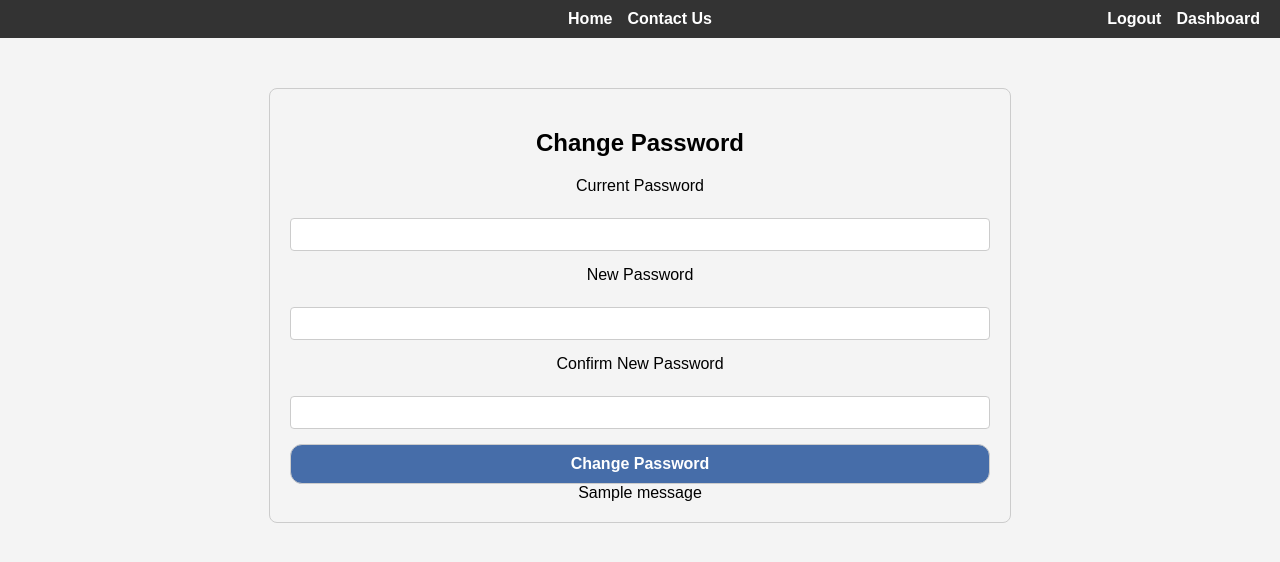
After one commit to Nicholasstrachan242/max-energy, a Flask app: page /auth/change-password in a window 1280 px wide. The commit adds this page. Shown: the top 562 px of the page. Run offline with Flask 3, Linux system fonts and the light colour scheme; a user stored in the database is signed in; tables that the repository leaves empty hold one stand-in row (values such as "Sample post"); one stand-in notice (Sample message) is shown; parts of the project's set-up code (start-up, migrations or seed data) failed here and were passed over; some libraries are stand-ins or nearby versions.

Commit message:
add password change feature. Cleanup html.

```diff
--- a/app/auth/auth.py
+++ b/app/auth/auth.py
@@ -3,13 +3,14 @@ from flask import Blueprint, redirect, render_template, request, session, url_fo
 from jinja2 import TemplateNotFound
 from werkzeug.security import check_password_hash, generate_password_hash
 from app.models import User
-from flask_login import login_user, logout_user, login_required
+from flask_login import login_user, logout_user, login_required, current_user
 from datetime import datetime, timezone
 from urllib.parse import urlparse, urljoin
 from app import db, limiter
-from app.auth.forms import LoginForm
+from app.auth.forms import LoginForm, ChangePasswordForm
 
 auth_bp = Blueprint('auth', __name__, url_prefix='/auth')
+# log in user
 @auth_bp.route('/login', methods=['GET', 'POST'])
 @limiter.limit("10 per minute")
 def login():
@@ -36,6 +37,7 @@ def login():
     except TemplateNotFound:
         abort(404)
 
+# log out user
 @auth_bp.route('/logout')
 @login_required
 def logout():
@@ -43,6 +45,25 @@ def logout():
     flash('You have been logged out successfully.', 'info')
     return redirect(url_for('auth.login'))
 
+# change password - Only allowed for logged in users and using existing password
+@auth_bp.route('/change-password', methods=['GET', 'POST'])
+@login_required
+def change_password():
+    form = ChangePasswordForm()
+    if form.validate_on_submit():
+        if not current_user.check_password(form.current_password.data):
+            flash('Current password is incorrect.', 'error')
+        elif form.new_password.data == form.current_password.data:
+            flash('New password must be different from current password.', 'error')
+        else:
+            current_user.set_password(form.new_password.data)
+            from app import db
+            db.session.commit()
+            flash('Your password has been changed successfully.', 'info')
+            return redirect(url_for('dashboard.dashboard_page'))
+    return render_template('change-password.html', form=form)
+
+
 # prevent attacks that redirect to external sites
 def is_safe_url(target):
     ref_url = urlparse(request.host_url)
--- a/app/auth/forms.py
+++ b/app/auth/forms.py
@@ -12,9 +12,29 @@
 
 from flask_wtf import FlaskForm
 from wtforms import StringField, PasswordField, SubmitField
-from wtforms.validators import DataRequired, Email
+from wtforms.validators import DataRequired, Email, EqualTo, Length, ValidationError
+import re
 
 class LoginForm(FlaskForm):
     email = StringField('Email', validators=[DataRequired(), Email()])
     password = PasswordField('Password', validators=[DataRequired()])
     submit = SubmitField('Log In')
+
+class ChangePasswordForm(FlaskForm):
+    current_password= PasswordField('Current Password', validators=[DataRequired()])
+    new_password = PasswordField('New Password', validators=[DataRequired()])
+    confirm_new_password = PasswordField('Confirm New Password', validators=[
+        DataRequired(),
+        EqualTo('new_password', message='Passwords must match.')])
+    submit = SubmitField('Change Password')
+
+    def validate_new_password(self, field):
+        password = field.data
+        if len(password) < 12:
+            raise ValidationError('Password must be at least 12 characters long.')
+        if not re.search(r'[A-Z]', password):
+            raise ValidationError('Password must contain at least one uppercase letter.')
+        if not re.search(r'\d', password):
+            raise ValidationError('Password must contain at least one number.')
+        if not re.search(r'[!@#$%^&*(),.?":{}|<>_\-\\/\[\]=+;~`]', password):
+            raise ValidationError('Password must contain at least one symbol.')
--- /dev/null
+++ b/app/static/change-password.css
@@ -0,0 +1,29 @@
+/* stylesheet for password change page. Repurposed and edited version of login.css */
+
+.password-form-container {
+  max-width: 700px;
+  margin: 50px auto;
+  padding: 20px;
+  border: 1px solid #ccc;
+  border-radius: 8px;
+  font-family: Arial;
+  text-align: flex-start;
+}
+
+.button {
+  background-color: #466da9;
+  width: 100%;
+  border-radius: 12px;
+  color: white;
+  padding: 10px 20px;
+  font-size: 16px;
+  font-weight: bold;
+  cursor: pointer;
+  transition: background-color 0.3s ease;
+  font-family: Arial;
+  text-decoration: none;
+}
+
+.form-group {
+  margin-bottom: 15px;
+}
--- a/app/static/styles.css
+++ b/app/static/styles.css
@@ -45,12 +45,6 @@ input {
   box-sizing: border-box;
 }
 
-.error-message {
-  color: red;
-  font-size: 16px;
-  margin-top: 10px;
-}
-
 /* Navigation bar styling */
 nav {
   background-color: #333;
@@ -87,6 +81,15 @@ nav a:hover {
 .flash.error {
   color: red;
   font-weight: bold;
+  margin-top: 15px;
+  margin-bottom: 15px;
+}
+
+/* error messages */
+.error-message {
+  color: red;
+  font-size: 16px;
+  margin-top: 15px;
   margin-bottom: 15px;
 }
 
--- a/app/templates/base.html
+++ b/app/templates/base.html
@@ -31,7 +31,8 @@
     </nav>
     {% endblock %}
 
-    {% block content %}{% endblock %}
+    {% block content %}
+    {% endblock %}
 </body>
 
 </html>
--- /dev/null
+++ b/app/templates/change-password.html
@@ -0,0 +1,50 @@
+<!-- page allows LOGGED IN users to change password using their current one -->
+<!DOCTYPE html>
+<html lang="en">
+{% extends "base.html" %}
+{% block extra_css %}
+<link rel="stylesheet" href="{{ url_for('static', filename='change-password.css') }}">
+{% endblock %}
+{% block title %}Change Password{% endblock %}
+
+
+{% block content %}
+<div class='password-form-container'>
+    <h2>Change Password</h2>
+    <form method="POST">
+        {{ form.hidden_tag() }}
+        <div class="form-group">
+            {{ form.current_password.label }}<br>
+            {{ form.current_password(size=32) }}
+        </div>
+        <div class="form-group">
+            {{ form.new_password.label }}<br>
+            {{ form.new_password(size=32) }}
+        </div>
+        <div class="form-group">
+            {{ form.confirm_new_password.label }}<br>
+            {{ form.confirm_new_password(size=32) }}
+        </div>
+        <div>
+            {{ form.submit(class="button") }}
+        </div>
+
+        <!-- Error block for field-specific errors -->
+        {% for field, errors in form.errors.items() %}
+        {% for error in errors %}
+        <p class="error-message">{{ error }}</p>
+        {% endfor %}
+        {% endfor %}
+
+        <!-- Error block for flash messages tied to routes-->
+        {% with messages = get_flashed_messages(with_categories=true) %}
+        {% if messages %}
+        {% for category, message in messages %}
+        <div class="flash {{ category }}">{{ message }}</div>
+        {% endfor %}
+        {% endif %}
+        {% endwith %}
+</div>
+{% endblock %}
+
+</html>
--- a/app/templates/contact.html
+++ b/app/templates/contact.html
@@ -1,5 +1,6 @@
 <!-- contact us page -->
-
+<!DOCTYPE html>
+<html lang="en">
 {% extends "base.html" %}
 {% block title %}Maxx Energy - Contact Us{% endblock %}
 {% block extra_css %}
@@ -57,3 +58,5 @@
     {% endif %}
 </form>
 {% endblock %}
+
+</html>
--- a/app/templates/index.html
+++ b/app/templates/index.html
@@ -2,7 +2,6 @@
 
 <!DOCTYPE html>
 <html lang="en">
-
 {% extends "base.html" %}
 {% block title %}Welcome to Maxx Energy{% endblock %}
 {% block extra_css %}
--- a/app/templates/login.html
+++ b/app/templates/login.html
@@ -2,7 +2,6 @@
 
 <!DOCTYPE html>
 <html lang="en">
-
 {% extends "base.html" %}
 {% block title %}Maxx Energy - Log In{% endblock %}
 {% block extra_css %}
```
Also changed, not shown: app/templates/dashboard.html (+20 -14 lines), app/templates/test-panels.html (deleted, +0 -39 lines).
